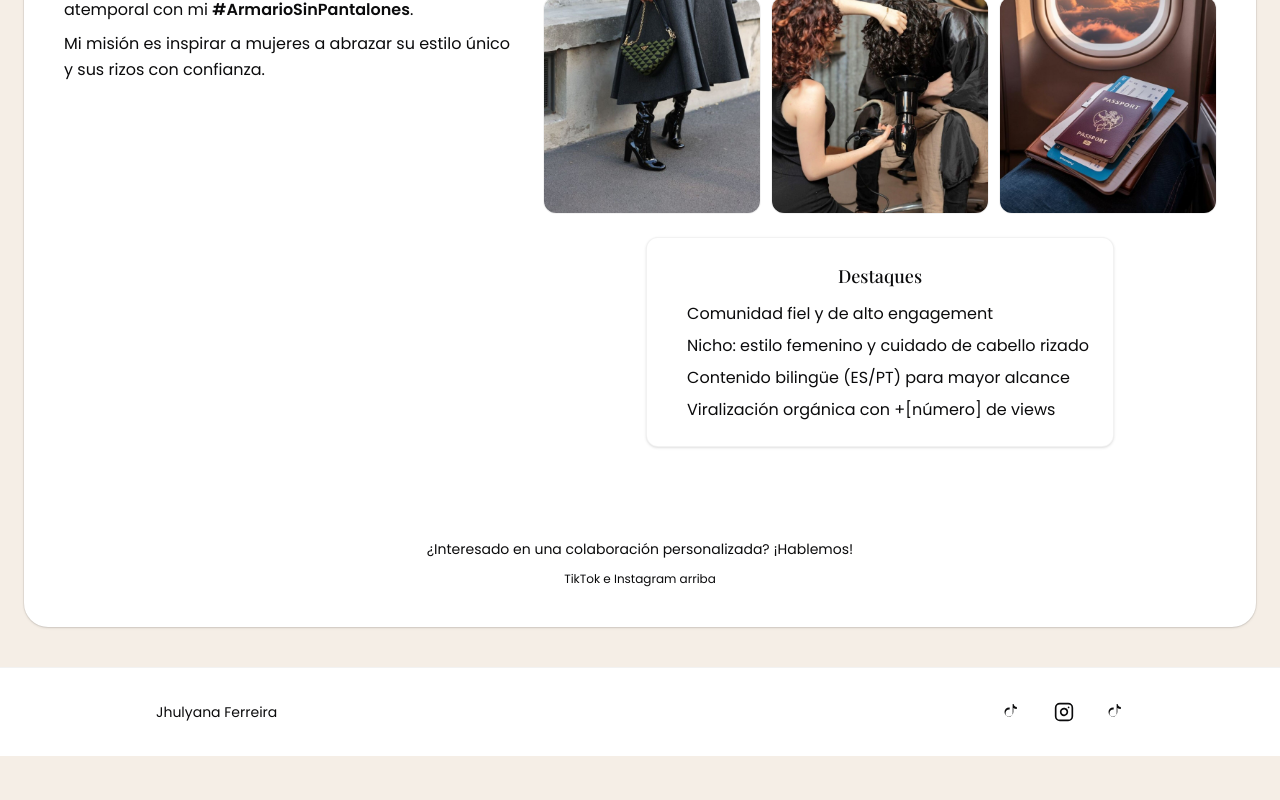
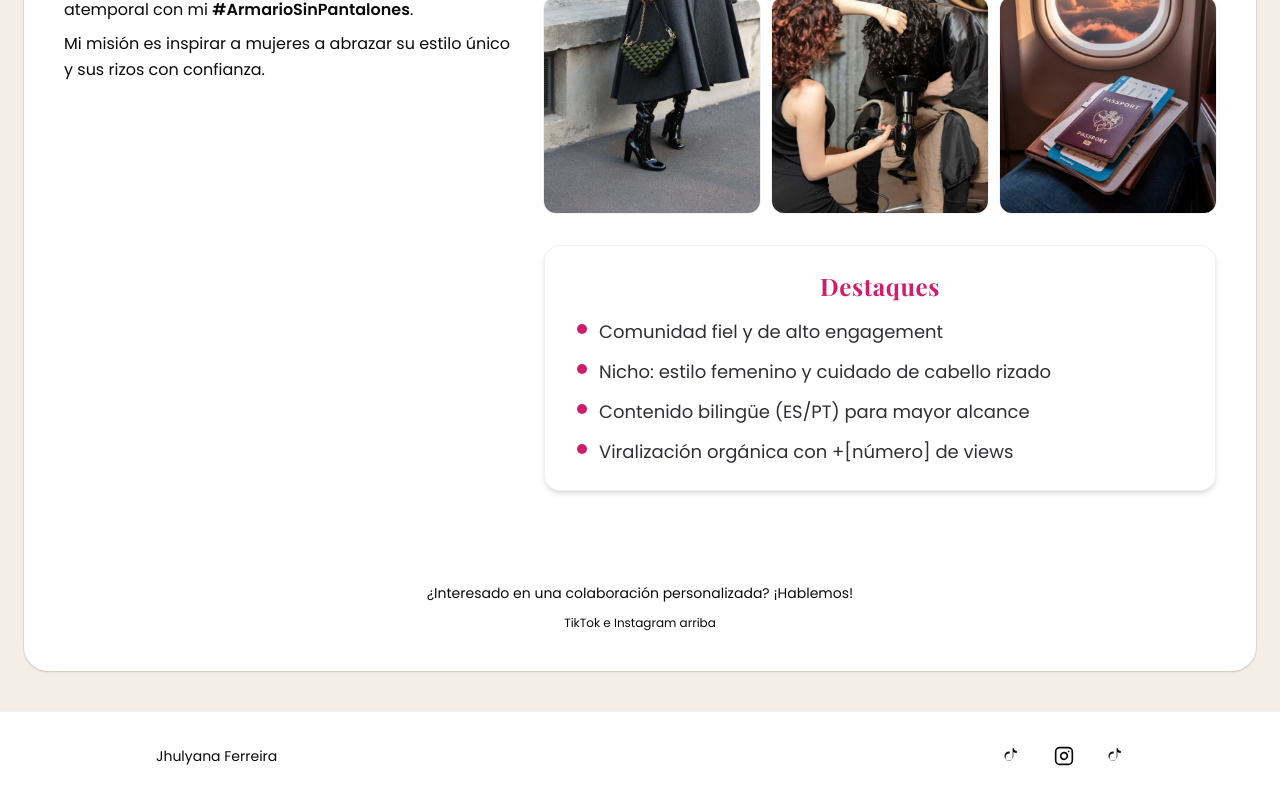
Before and after one commit to VictorAmadeu/media-kit-jhulyana, a React (Vite) app: page / in a window 1280 px wide. Shown: the part 1140-1940 px from the top of the page. Before the commit the page ends 1896 px from the top, so only its background shows below. Built offline with nearby package versions, Linux system fonts and the light colour scheme.

Commit message:
Update HomePage.jsx

```diff
--- a/src/pages/HomePage.jsx
+++ b/src/pages/HomePage.jsx
@@ -232,19 +232,22 @@ export function HomePage({ social }) {
 
               {/* Destaques */}
               <div className="md:col-span-2 flex justify-center">
-                <div className="mt-6 rounded-xl border border-black/5 bg-white p-6 text-center shadow-sm max-w-2xl">
-                  <h3 className="font-display text-lg text-[--cherry]">
+                <div className="mt-8 w-full max-w-3xl rounded-2xl border border-black/5 bg-white px-8 py-6 text-center shadow-md">
+                  <h3 className="font-display text-2xl font-semibold tracking-wide text-[#d11c6b]">
                     Destaques
                   </h3>
-                  <ul className="mt-3 space-y-2 text-left inline-block text-sm md:text-base">
+                  <ul className="mt-4 space-y-3 text-left text-base md:text-lg">
                     {[
                       "Comunidad fiel y de alto engagement",
                       "Nicho: estilo femenino y cuidado de cabello rizado",
                       "Contenido bilingüe (ES/PT) para mayor alcance",
                       "Viralización orgánica con +[número] de views",
                     ].map((txt, i) => (
-                      <li key={i} className="flex items-start gap-2">
-                        <span className="mt-1 inline-block h-2 w-2 rounded-full bg-[--cherry]" />
+                      <li
+                        key={i}
+                        className="flex items-start gap-3 font-medium text-[#2f2f37]"
+                      >
+                        <span className="mt-1.5 inline-block h-2.5 w-2.5 rounded-full bg-[#d11c6b]" />
                         {txt}
                       </li>
                     ))}
```
